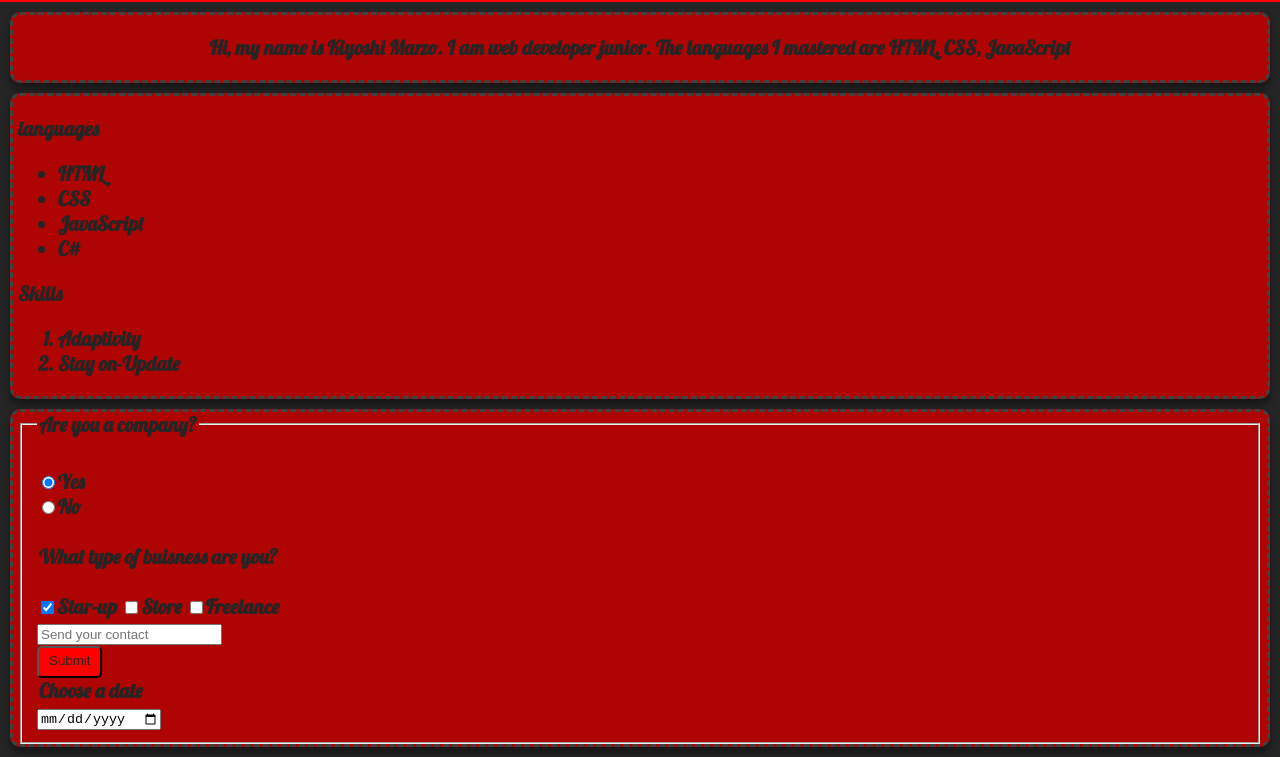
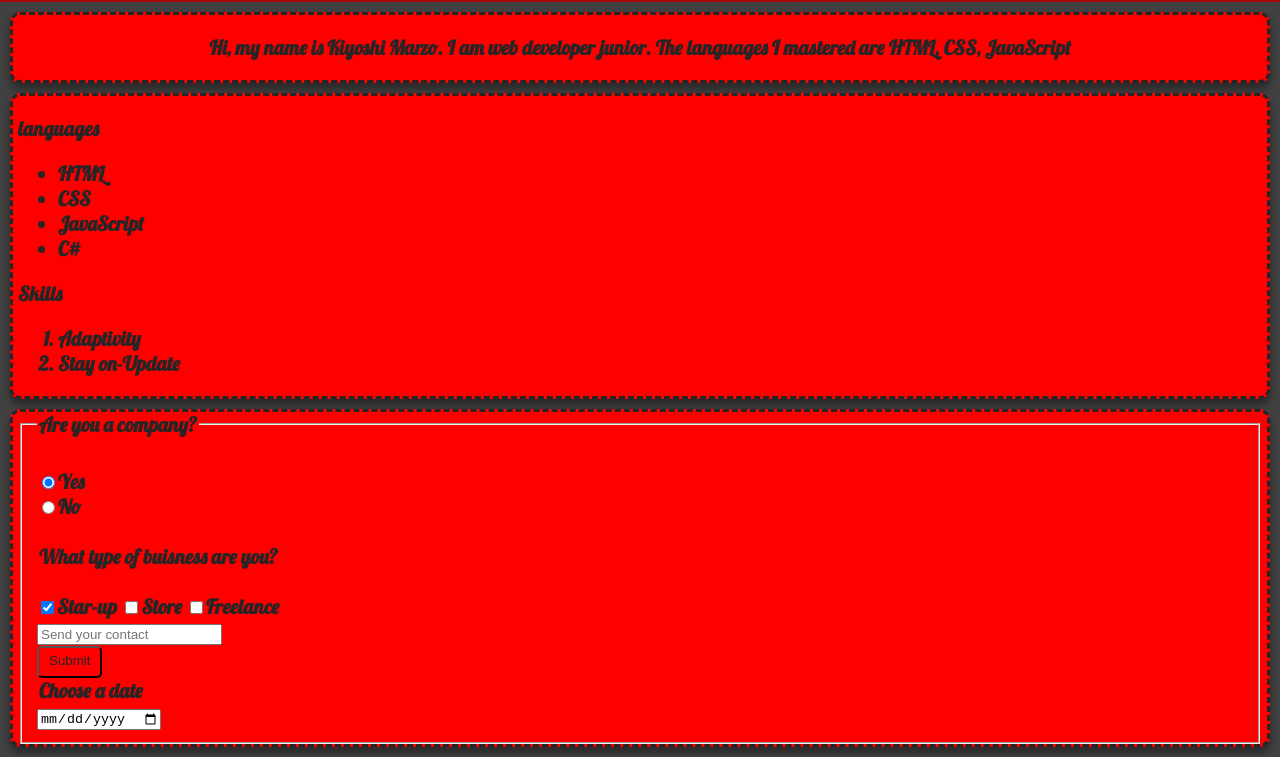
Before and after one commit to KiB017/Portfolio, a plain HTML site: page index.html in a window 1280 px wide. Shown: the part 88-845 px from the top of the page. Drawn offline with Linux system fonts and the light colour scheme.

Commit message:
Cambio de colores

```diff
--- a/styles.css
+++ b/styles.css
@@ -2,7 +2,7 @@ body
 {
   font-family: Lobster;
   margin: 0px;
-  background: #252525;
+  background: #414141;
 }
 
 a
@@ -17,7 +17,7 @@ header
   font-family: Lobster;
   display: flex;
   min-height: 70px;
-  background: #FF0000;
+  background: #AF0404;
   justify-content: space-between;
   align-items: center;
   padding: 5px;
@@ -44,11 +44,11 @@ header
   border-style: dashed;
   border-width: 3px;
   border-radius: 10px;
-  border-color: #414141;
+  border-color: #252525;
   margin: 10px;
   padding: 0px 5px 0px 5px;
   box-shadow: 0 5px 10px rgba(0,0,0,0.19), 0 6px 6px rgba(0,0,0,0.23);
-  background: #AF0404;
+  background: #FF0000;
   animation-name: fade;
   animation-duration: 3s;
 }
```
